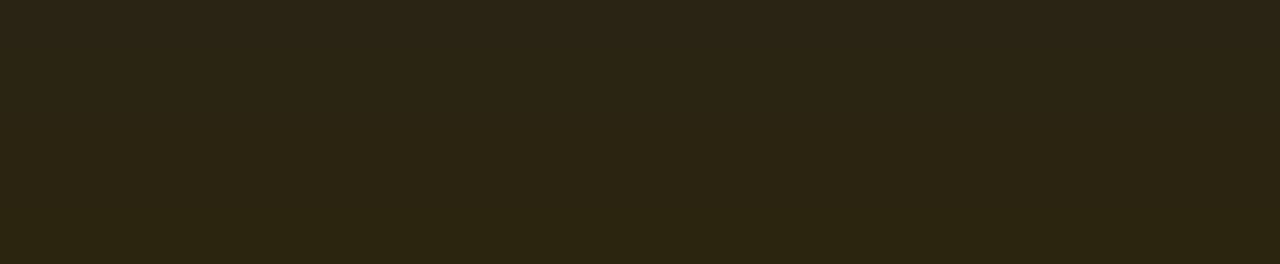
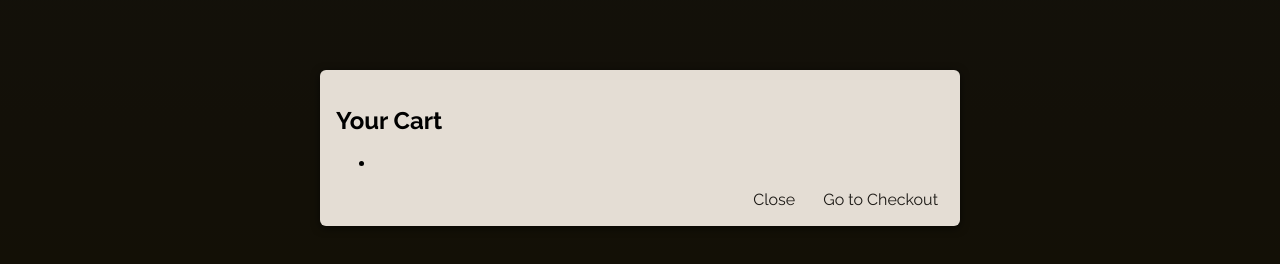
Before and after one commit to iabolfazl83/Food-Order, a React (Vite) app: page / in a window 1280 px wide. Both pictures are taken after a click on the button "Cart (0)". Shown: the part 252-516 px from the top of the page. Built offline with nearby package versions, Linux system fonts and the light colour scheme; no server answers.

Commit message:
added Cart.jsx. updated App.jsx.

```diff
--- a/src/App.jsx
+++ b/src/App.jsx
@@ -1,12 +1,15 @@
 import {Header} from "./components/Header.jsx";
 import Meals from "./components/Meals.jsx";
+import AppContextProvider from "./context/AppContext.jsx";
+import {Cart} from "./components/Cart.jsx";
 
 function App() {
   return (
-    <>
+    <AppContextProvider>
       <Header/>
       <Meals/>
-    </>
+      <Cart/>
+    </AppContextProvider>
   );
 }
 
--- /dev/null
+++ b/src/components/Cart.jsx
@@ -0,0 +1,30 @@
+import {useContext, useEffect, useRef} from "react";
+import {appContext} from "../context/AppContext.jsx";
+
+export function Cart() {
+  const dialog = useRef();
+  const {open, setOpen} = useContext(appContext);
+
+  useEffect(() => {
+    console.log("FUCK YOU NIGGA")
+    if (open) {
+      dialog.current.showModal();
+    } else {
+      dialog.current.close();
+    }
+  }, [open])
+
+  return (
+    <dialog className="modal" ref={dialog}>
+      <h2>Your Cart</h2>
+      <ul>
+        <li></li>
+      </ul>
+
+      <div className="modal-actions">
+        <button className="text-button" onClick={() => setOpen(false)}>Close</button>
+        <button className="text-button">Go to Checkout</button>
+      </div>
+    </dialog>
+  );
+}
--- a/src/components/Header.jsx
+++ b/src/components/Header.jsx
@@ -1,6 +1,10 @@
 import logo from '../assets/logo.jpg'
+import {useContext} from "react";
+import {appContext} from "../context/AppContext.jsx";
 
 export function Header() {
+  const {setOpen} = useContext(appContext);
+
   return (
     <header id="main-header">
       <div id="title">
@@ -10,9 +14,8 @@ export function Header() {
         </h1>
       </div>
       <nav>
-        <button className="text-button">Cart (0)</button>
+        <button className="text-button" onClick={() => {setOpen(true)}}>Cart (0)</button>
       </nav>
-
     </header>
   )
 }
--- a/src/components/Meals.jsx
+++ b/src/components/Meals.jsx
@@ -11,7 +11,6 @@ export default function Meals() {
     async function fetchData() {
       setIsFetching(true);
       try {
-        debugger
         const meals = await fetchMeals();
         setMeals(meals);
       } catch (error) {
@@ -36,11 +35,14 @@ export default function Meals() {
               <img src={`http://localhost:3000/${meal.image}`} alt={meal.name}/>
             </div>
             <div className="article">
-              <h1>{meals.name}</h1>
+              <h3>{meal.name}</h3>
+              <div className="meal-item-price">${meal.price}</div>
               <div className="meal-item-description">
                 {meal.description}
               </div>
-              <div className="meal-item-price">{meal.price}</div>
+            <div className="meal-item-actions">
+              <button className="button">Add to Cart</button>
+            </div>
             </div>
           </div>
         ))
--- /dev/null
+++ b/src/context/AppContext.jsx
@@ -0,0 +1,21 @@
+import {createContext, useState} from "react";
+
+export const appContext = createContext({
+  open: false,
+  setOpen: () => {
+  },
+});
+
+const AppContextProvider = ({children}) => {
+  const [open, setOpen] = useState(false);
+  const appContextValues = {
+    open,
+    setOpen,
+  }
+
+  return (
+    <appContext.Provider value={appContextValues}>{children}</appContext.Provider>
+  )
+}
+
+export default AppContextProvider;
```
